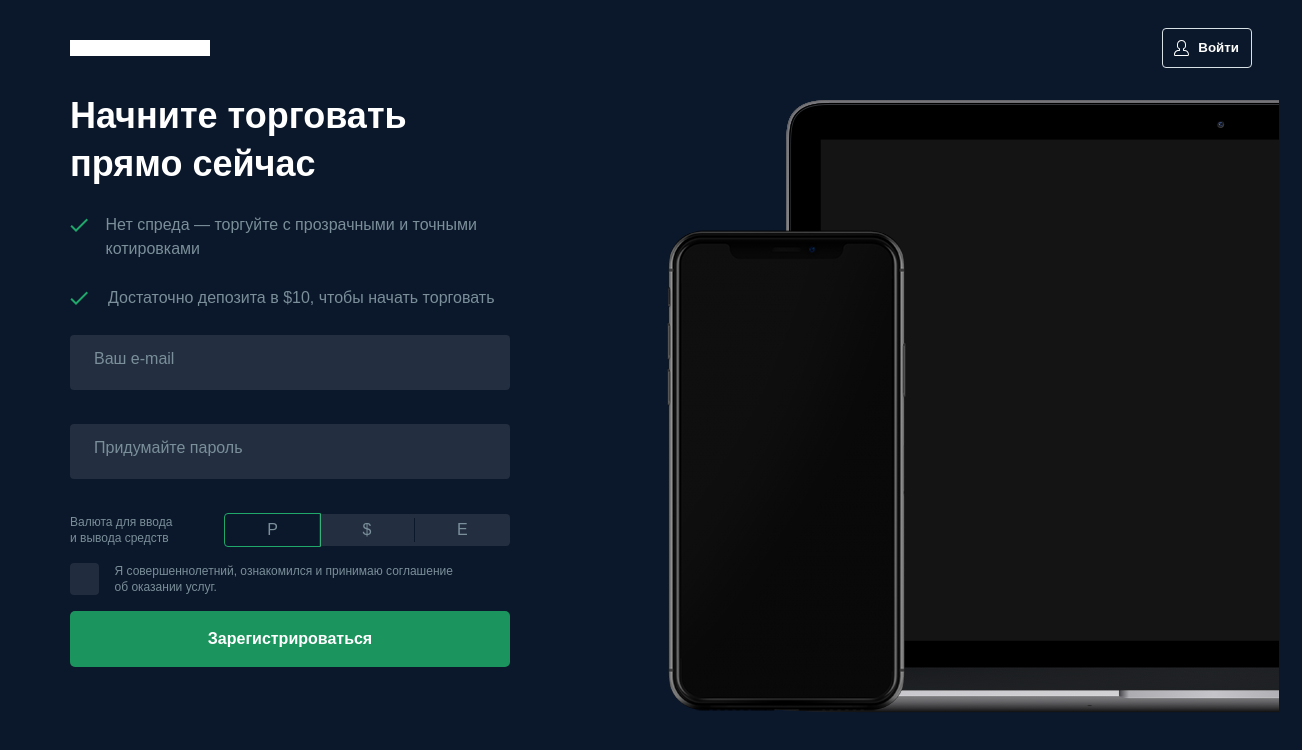
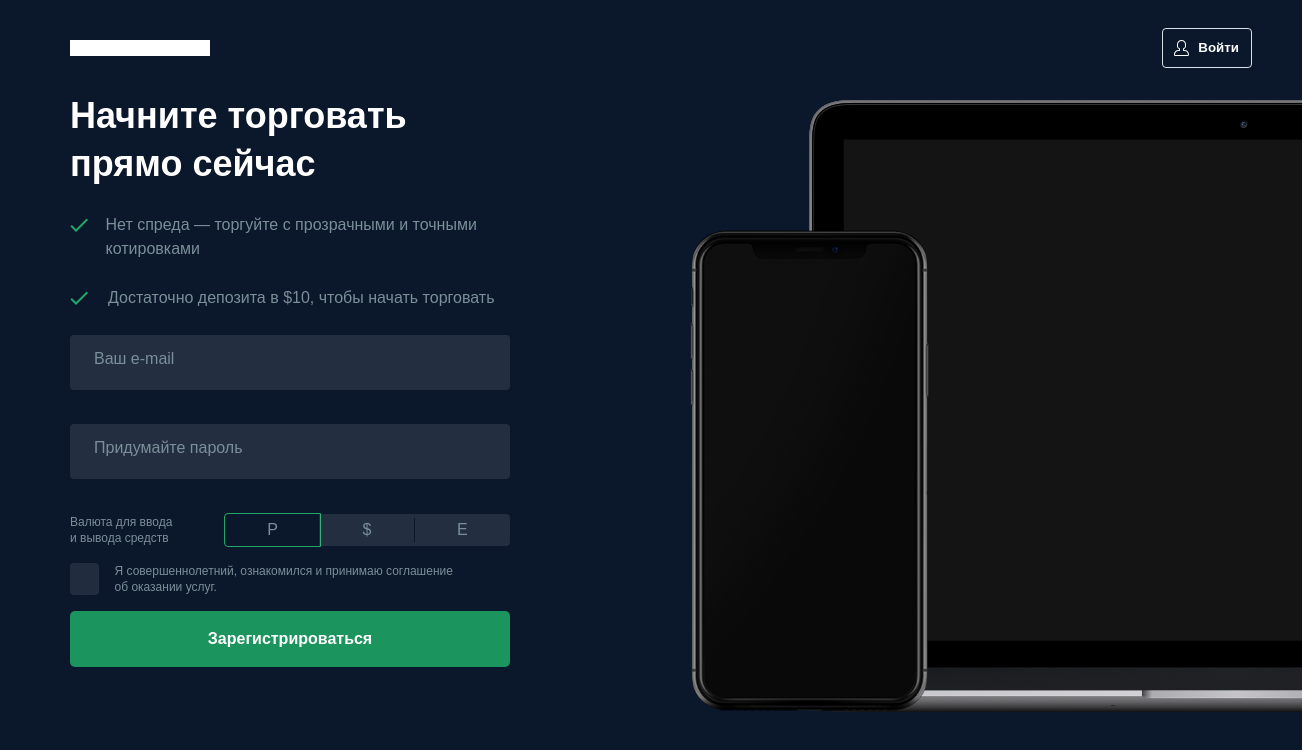
Before and after one commit to hornuglan/Dataduck-test-task, a React (Create React App) app: page / in a window 1280 px wide. Shown: the top 750 px of the page, 1302 px wide, since content can reach past the window. Built offline with nearby package versions, Linux system fonts and the light colour scheme.

Commit message:
img styles were modified

```diff
--- a/src/stylesheets/style.css
+++ b/src/stylesheets/style.css
@@ -61,6 +61,11 @@
   height: 100vh;
   background-repeat: no-repeat;
   background-image: url("./images/splitted-img.png");
+}
+@media screen and (max-width: 2248px) {
+  .image__img {
+    right: -50px;
+  }
 }
 @media screen and (max-width: 1120px) {
   .wrapper {
--- a/src/stylesheets/stylus/_app.styl
+++ b/src/stylesheets/stylus/_app.styl
@@ -52,6 +52,11 @@
     background-repeat: no-repeat
     background-image: url('./images/splitted-img.png')
 
+@media screen and (max-width: 2248px)
+  .image
+    &__img
+      right: -50px
+
 @media screen and (max-width: 1120px)
     .wrapper
       max-width: 1120px
```
